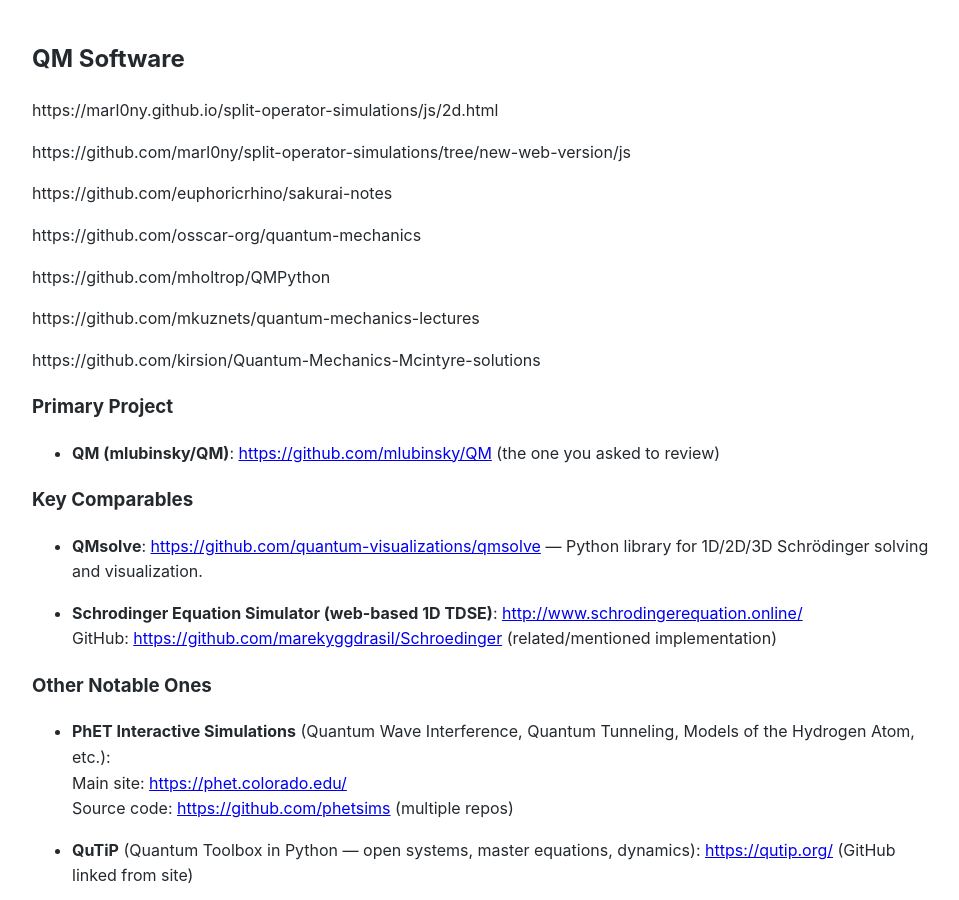
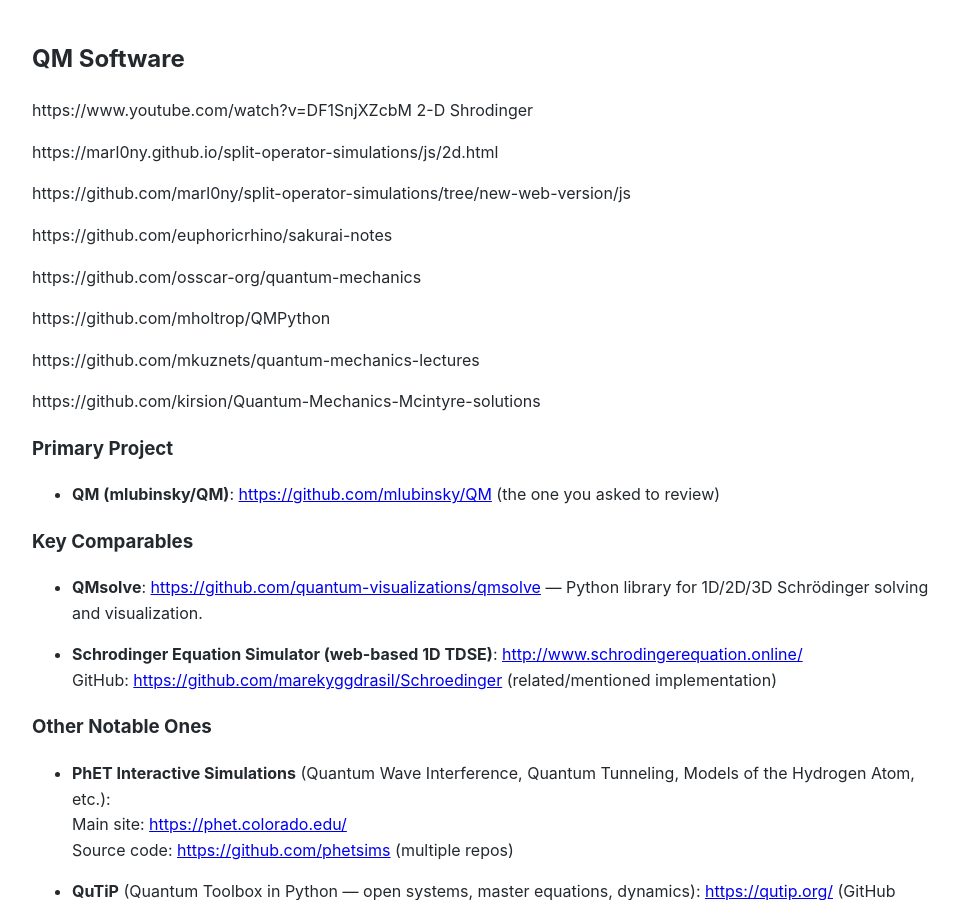
Before and after one commit to Michael-Lubinsky/michael-lubinsky.github.com, a Jekyll site: the page built from physics/competitors.md, in a window 1280 px wide and 900 px high. Shown: the whole window, without its empty margins (158-1117 px from the left). Built offline with Jekyll 4.4.1, drawn with Linux system fonts in a browser that asks for light colours; our own code applies the rules of GitHub Pages for plain Markdown files.

Commit message:
Update competitors.md

```diff
--- a/physics/competitors.md
+++ b/physics/competitors.md
@@ -1,4 +1,7 @@
 ## QM Software
+
+
+https://www.youtube.com/watch?v=DF1SnjXZcbM  2-D Shrodinger
 
 https://marl0ny.github.io/split-operator-simulations/js/2d.html
 
```
